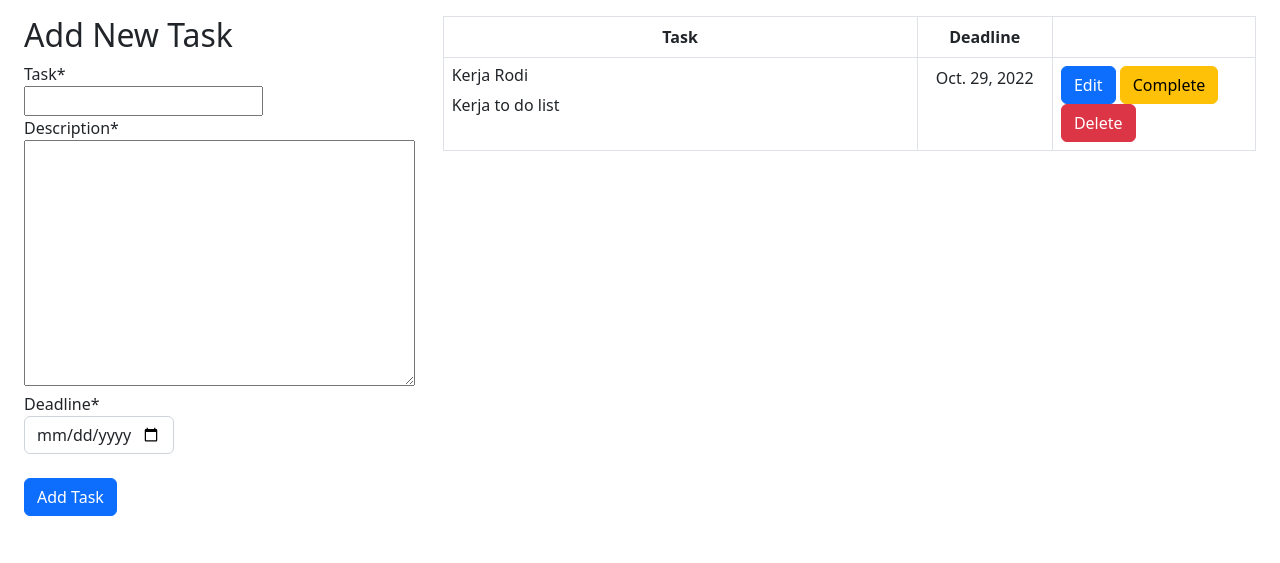
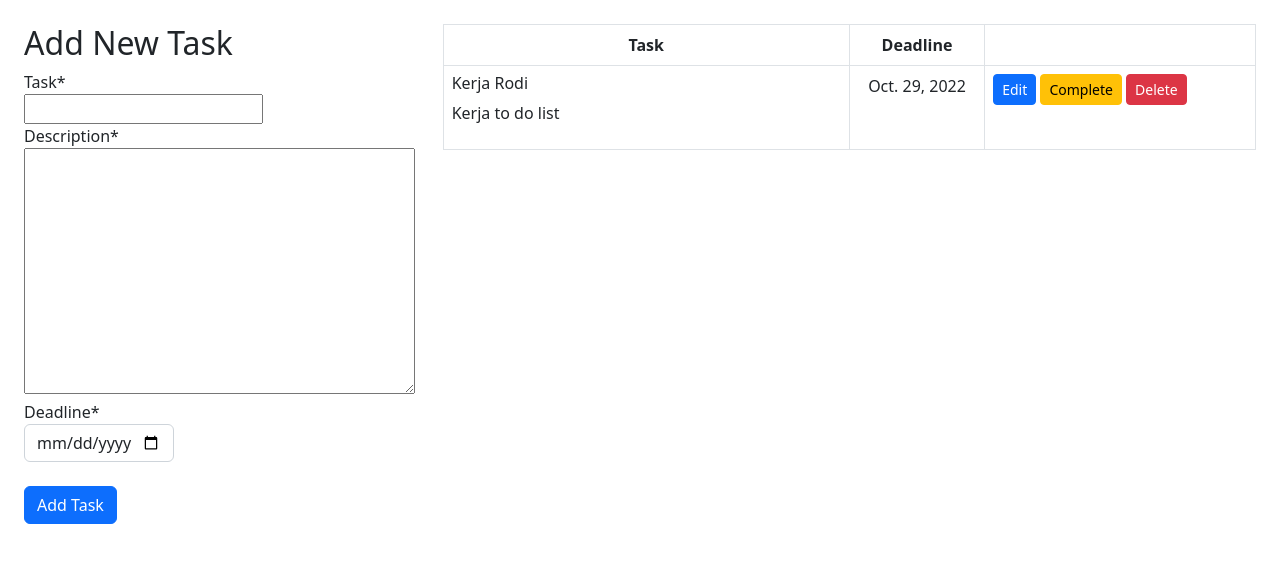
Before and after one commit to vccalvin33/django-workshop, a Django app: page / in a window 1280 px wide. Shown: the part 56-619 px from the top of the page. Run offline with Django 4.2, Linux system fonts and the light colour scheme; a user stored in the database is signed in; data comes from the database, SQL or seed files in the repository; both versions use the stored data as it was after the commit; some libraries are stand-ins or nearby versions.

Commit message:
add message alert & edit template

```diff
--- a/todolist/app/templates/app/home.html
+++ b/todolist/app/templates/app/home.html
@@ -10,6 +10,24 @@
 
 <div class="container-fluid">
   <div class="row mt-3 mx-auto">
+    <!-- Error message -->
+    {% if messages %}
+    {% for message in messages %}
+      {% if message.tags == "error" %}
+        <div class="alert alert-danger alert-dismissible">
+          {{ message }}
+          <button type="button" class="btn-close" data-bs-dismiss="alert" aria-label="Close"></button>
+        </div>
+      {% elif message.tags == "success" %}
+        <div class="alert alert-success alert-dismissible">
+          {{ message }}
+          <button type="button" class="btn-close" data-bs-dismiss="alert" aria-label="Close"></button>
+        </div>
+      {% endif %}
+    {% endfor %}
+  {% endif %}
+  </div>
+  <div class="row mt-2 mx-auto">
     <div class="col-4">
       <h2>Add New Task</h2>
       <form method="POST">
@@ -27,9 +45,9 @@
       <table class="table table-bordered">
         <thead>
           <tr class="text-center">
-            <th class="col-7" scope="col">Task</th>
+            <th class="col-6" scope="col">Task</th>
             <th class="col-2" scope="col">Deadline</th>
-            <th class="col-3" scope="col"></th>
+            <th class="col-4" scope="col"></th>
           </tr>
         </thead>
         <tbody>
@@ -42,9 +60,9 @@
             </td>
             <td class="text-center">{{ task.deadline }}</td>
             <td>
-              <a href="{% url 'edit-task' task.id %}" class="btn btn-primary">Edit</a>
-              <a href="{% url 'complete-task' task.id %}" class="btn btn-warning">Complete</a>
-              <a href="{% url 'delete-task' task.id %}" class="btn btn-danger">Delete</a>
+              <a href="{% url 'edit-task' task.id %}" class="btn btn-sm btn-primary">Edit</a>
+              <a href="{% url 'complete-task' task.id %}" class="btn btn-sm btn-warning">Complete</a>
+              <a href="{% url 'delete-task' task.id %}" class="btn btn-sm btn-danger">Delete</a>
             </td>
           </tr>
           {% else %}
@@ -54,7 +72,7 @@
             </td>
             <td class="text-center"><s>{{ task.deadline }}</s></td>
             <td>
-              <a href="{% url 'complete-task' task.id %}" class="btn btn-warning">Cancel completion</a>
+              <a href="{% url 'complete-task' task.id %}" class="btn btn-sm btn-warning">Cancel completion</a>
             </td>
           </tr>
           {% endif %}
--- a/todolist/app/views.py
+++ b/todolist/app/views.py
@@ -9,6 +9,54 @@ from .forms import TaskForm
 from .models import Task
 
 # Create your views here.
+def signup_user(request):
+    if request.method == 'POST':
+        username = request.POST['username']
+        email = request.POST['email']
+        password = request.POST['password']
+        password2 = request.POST['password2']
+
+        if password == password2:
+            if User.objects.filter(username=username).exists():
+                messages.error(request, "Username Taken!")
+                return redirect('signup')
+            else:
+                if User.objects.filter(email=email).exists():
+                    messages.error(request, "Email Taken!")
+                    return redirect('signup')
+                else:
+                    user = User.objects.create_user(username=username, email=email, password=password)
+                    user.save()
+                    messages.success(request, "Registered!")
+                    return redirect('login')
+        else:
+            messages.error(request, "Passwords Don't Match!")
+            return redirect('signup')
+    else:
+        return render(request, 'app/signup.html')
+
+def login_user(request):
+    if request.method == 'POST':
+        username = request.POST['username']
+        password = request.POST['password']
+
+        user = authenticate(request, username=username, password=password)
+
+        if user is not None:
+            login(request, user)
+            return redirect('/')
+        else:
+            messages.error(request, "Invalid Credentials!")
+            print("user not found")
+            return redirect('login')
+    return render(request, 'app/login.html')
+
+def logout_user(request):
+    print('function is called')
+    logout(request)
+    messages.success(request, "Logged Out!")
+    return redirect('login')
+
 @login_required(login_url='login')
 def home(request):
 
@@ -69,52 +117,3 @@ def complete(request, task_id):
     task.save()
     messages.success(request, "Task Completed!")
     return redirect('/')
-
-def login_user(request):
-    if request.method == 'POST':
-        username = request.POST['username']
-        password = request.POST['password']
-
-        user = authenticate(request, username=username, password=password)
-
-        if user is not None:
-            login(request, user)
-            messages.success(request, "Logged In!")
-            return redirect('/')
-        else:
-            messages.error(request, "Invalid Credentials!")
-            print("user not found")
-            return redirect('login')
-    return render(request, 'app/login.html')
-
-def logout_user(request):
-    print('function is called')
-    logout(request)
-    messages.success(request, "Logged Out!")
-    return redirect('login')
-
-def signup_user(request):
-    if request.method == 'POST':
-        username = request.POST['username']
-        email = request.POST['email']
-        password = request.POST['password']
-        password2 = request.POST['password2']
-
-        if password == password2:
-            if User.objects.filter(username=username).exists():
-                messages.error(request, "Username Taken!")
-                return redirect('signup')
-            else:
-                if User.objects.filter(email=email).exists():
-                    messages.error(request, "Email Taken!")
-                    return redirect('signup')
-                else:
-                    user = User.objects.create_user(username=username, email=email, password=password)
-                    user.save()
-                    messages.success(request, "Registered!")
-                    return redirect('login')
-        else:
-            messages.error(request, "Passwords Don't Match!")
-            return redirect('signup')
-    else:
-        return render(request, 'app/signup.html')
```
Also changed, not shown: todolist/app/templates/app/login.html (+17 -0 lines), todolist/app/templates/app/signup.html (+17 -0 lines), todolist/db.sqlite3.
